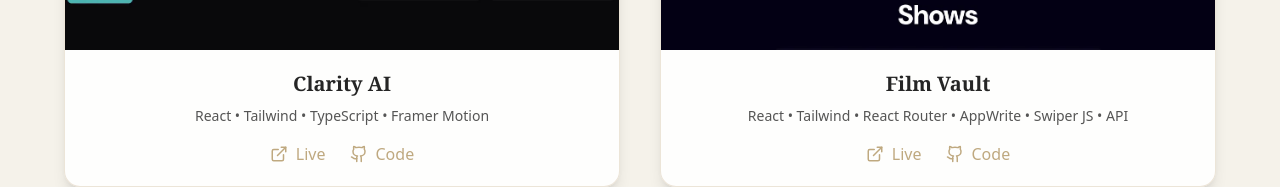
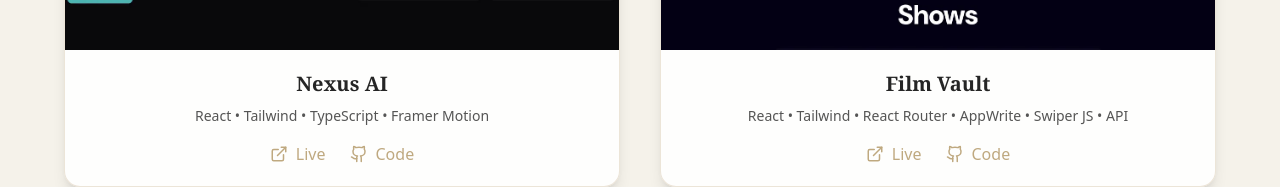
Before and after one commit to SalmanZulfiqarShaikh/Salman-Portfolio, a React (Vite) app: page / in a window 1280 px wide. Shown: the part 1733-1920 px from the top of the page. Built offline with nearby package versions, Linux system fonts and the light colour scheme; a web font is replaced by a local one.

Commit message:
Update project details in Projects component

```diff
--- a/src/sections/Projects.jsx
+++ b/src/sections/Projects.jsx
@@ -21,9 +21,9 @@
 
   const projects = [
     {
-      name: "Clarity AI",
-      repo: "https://github.com/SalmanZulfiqarShaikh/clarity-ai",
-      liveLink: "https://clarity-ai-wheat.vercel.app/",
+      name: "Nexus AI",
+      repo: "https://github.com/SalmanZulfiqarShaikh/nexus-ai",
+      liveLink: "https://nexus-ai-eight-pi.vercel.app/",
       preview: clarityPhoto,
       Stack: ["React", "Tailwind", "TypeScript", "Framer Motion",],
       type: ["Featured", "Frontend"],
```
